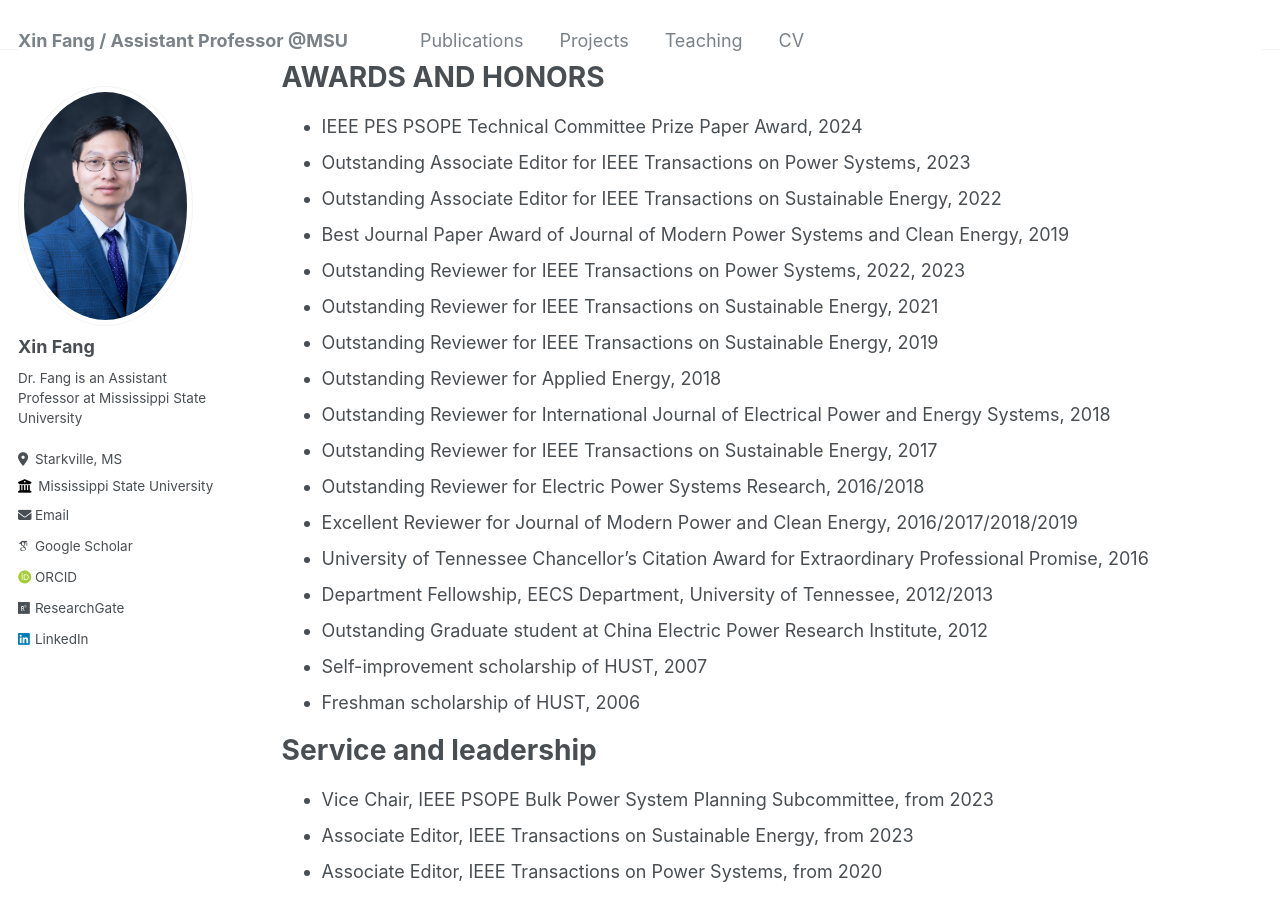
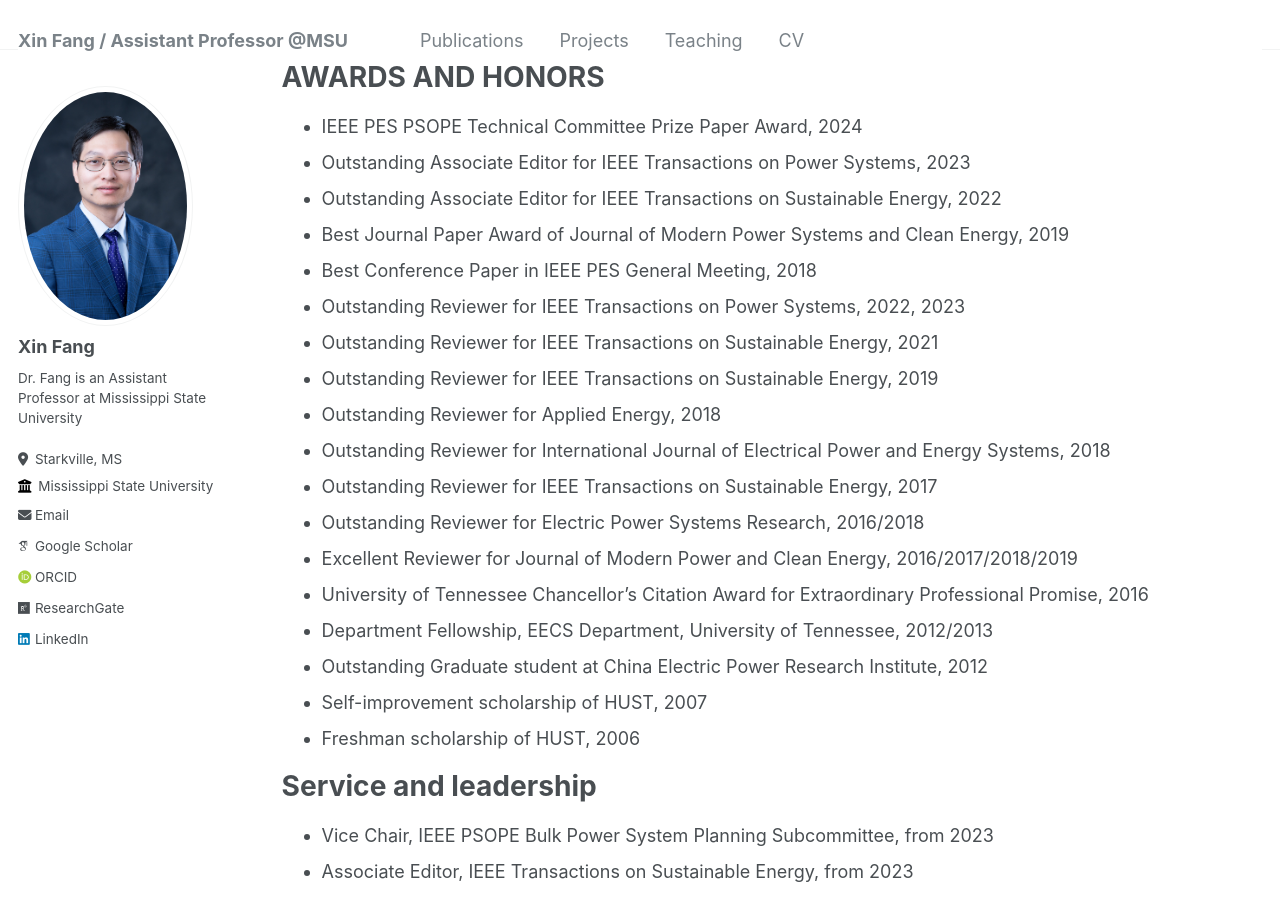
Before and after one commit to XinFang88/xinfang88.github.io, a Jekyll site: the page built from _pages/cv.md, in a window 1280 px wide and 900 px high, scrolled down 4715 px. Built offline with Jekyll 4.4.1, drawn with Linux system fonts in a browser that asks for light colours; some web fonts are replaced.

Commit message:
Update cv.md

```diff
--- a/_pages/cv.md
+++ b/_pages/cv.md
@@ -52,6 +52,7 @@ AWARDS AND HONORS
 * Outstanding Associate Editor for IEEE Transactions on Power Systems, 2023
 * Outstanding Associate Editor for IEEE Transactions on Sustainable Energy, 2022
 * Best Journal Paper Award of Journal of Modern Power Systems and Clean Energy, 2019
+* Best Conference Paper in IEEE PES General Meeting, 2018
 * Outstanding Reviewer for IEEE Transactions on Power Systems, 2022, 2023
 * Outstanding Reviewer for IEEE Transactions on Sustainable Energy, 2021
 * Outstanding Reviewer for IEEE Transactions on Sustainable Energy, 2019
```
